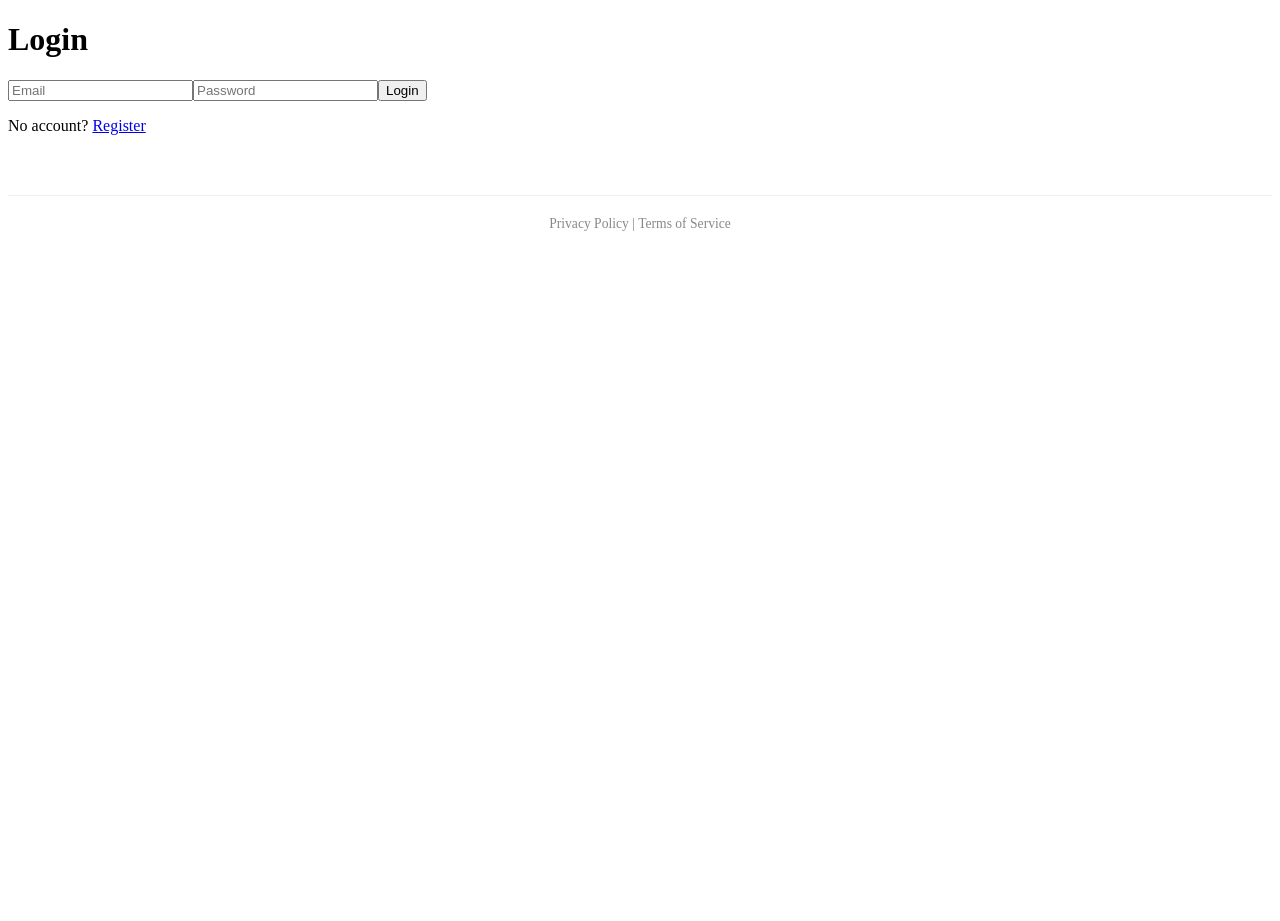
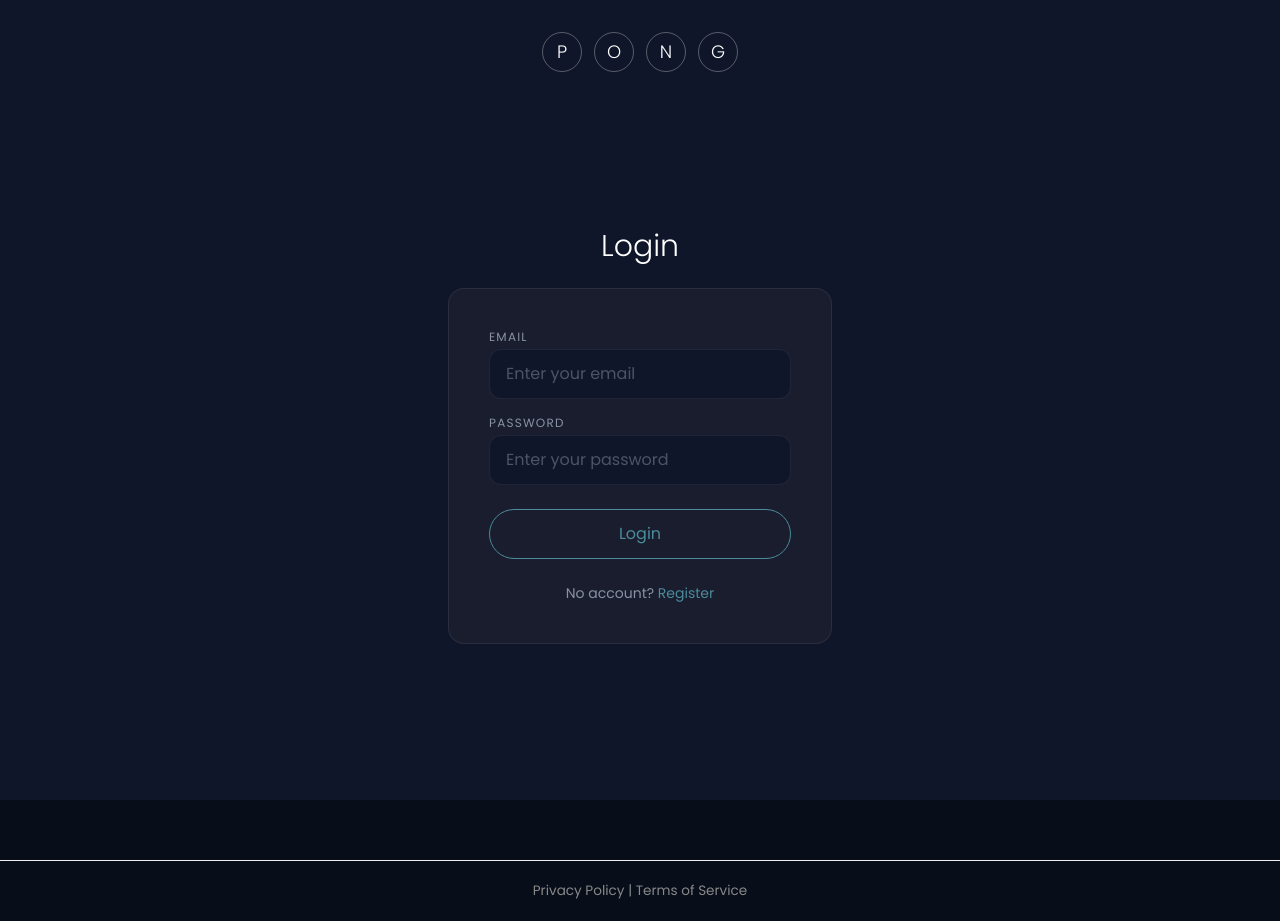
Before and after one commit to nakoriko/42transcendence, a Vue app in the folder frontend/: page /login in a window 1280 px wide. Before the commit the page ends 800 px from the top, so only its background shows below. Built offline with nearby package versions, Linux system fonts and the light colour scheme.

Commit message:
feat: add Tailwind CSS and style login view

```diff
--- a/frontend/index.html
+++ b/frontend/index.html
@@ -4,7 +4,8 @@
     <meta charset="UTF-8">
     <link rel="icon" href="/favicon.ico">
     <meta name="viewport" content="width=device-width, initial-scale=1.0">
-    <title>Vite App</title>
+    <title>PONG</title>
+    <link href="https://fonts.googleapis.com/css2?family=Poppins:wght@300;400;500;600&display=swap" rel="stylesheet">
   </head>
   <body>
     <div id="app"></div>
--- a/frontend/package.json
+++ b/frontend/package.json
@@ -9,6 +9,8 @@
     "preview": "vite preview"
   },
   "dependencies": {
+    "@tailwindcss/vite": "^4.3.0",
+    "tailwindcss": "^4.3.0",
     "vue": "^3.5.32",
     "vue-router": "^5.0.4"
   },
--- /dev/null
+++ b/frontend/src/components/AppLogo.vue
@@ -0,0 +1,8 @@
+<template>
+  <div class="flex gap-3">
+  <span v-for="letter in ['P','O','N','G']" :key="letter"
+    class="w-10 h-10 rounded-full border border-white/30 inline-flex items-center justify-center text-lg font-light text-white">
+    {{ letter }}
+  </span>
+  </div>
+</template>
--- a/frontend/src/main.js
+++ b/frontend/src/main.js
@@ -1,6 +1,8 @@
+import './style.css'
 import { createApp } from 'vue'
 import App from './App.vue'
 import router from './router'
+
 
 const app = createApp(App)
 
--- /dev/null
+++ b/frontend/src/style.css
@@ -0,0 +1,38 @@
+/* ************************************************************************** */
+/*                                                                            */
+/*                                                        :::      ::::::::   */
+/*   style.css                                          :+:      :+:    :+:   */
+/*                                                    +:+ +:+         +:+     */
+/*   By: nakoriko <nakoriko@student.42firenze.it    +#+  +:+       +#+        */
+/*                                                +#+#+#+#+#+   +#+           */
+/*   Created: 2026/06/07 11:38:29 by nakoriko          #+#    #+#             */
+/*   Updated: 2026/06/07 12:44:29 by nakoriko         ###   ########.fr       */
+/*                                                                            */
+/* ************************************************************************** */
+
+@import "tailwindcss";
+
+@theme {
+    --color-navy-900: #0f1629;
+    --color-navy-800: #1a1d2e;
+    --color-navy-700: #1a2f5a;
+    --color-muted: #8892a4;
+
+    --color-teal:  #4A8C9B;
+    --color-sage:  #ABC7C3;
+    --color-sand:  #F4C295;
+    --color-coral: #F8856D;
+
+    --font-sans: 'Poppins', sans-serif;
+
+    --radius-card: 16px;
+    --radius-pil: 50px;
+}
+
+@layer base {
+    body {
+        background-color: #080d1a;
+        color: white;
+        font-family: 'Poppins', sans-serif
+    }
+}
--- a/frontend/src/views/LoginView.vue
+++ b/frontend/src/views/LoginView.vue
@@ -1,6 +1,8 @@
 <script setup>
 import { ref } from 'vue'
 import { useRouter } from 'vue-router'
+import AppLogo from '@/components/AppLogo.vue'
+
 
 const email = ref('')
 const password = ref('')
@@ -35,12 +37,47 @@ async function handleLogin() {
 </script>
 
 <template>
-  <div>
-    <h1>Login</h1>
-    <input id="email" name="email" v-model="email" type="email" autocomplete="email" placeholder="Email" />
-    <input id="password" name="password" v-model="password" type="password" autocomplete="current-password" placeholder="Password" />
-    <p v-if="error">{{ error }}</p>
-    <button @click="handleLogin">Login</button>
-    <p>No account? <RouterLink to='/register'>Register</RouterLink></p>
+  <div class="min-h-screen bg-navy-900 flex flex-col px-4">
+
+    <!-- Лого вверху -->
+    <div class="pt-8 flex justify-center">
+      <AppLogo />
+    </div>
+
+    <!-- Контент по центру -->
+    <div class="flex-1 flex flex-col items-center justify-center gap-6">
+
+      <h1 class="text-3xl font-light text-white">Login</h1>
+
+      <div class="bg-navy-800 border border-white/[0.07] rounded-[16px] p-10 w-full max-w-sm">
+
+        <div class="space-y-4">
+          <div>
+            <label class="block text-xs text-muted mb-1 uppercase tracking-widest">Email</label>
+            <input v-model="email" type="email" placeholder="Enter your email"
+              class="w-full bg-navy-900 border border-white/[0.07] rounded-xl px-4 py-3 text-white placeholder:text-muted/50 focus:outline-none focus:border-teal/50 transition" />
+          </div>
+          <div>
+            <label class="block text-xs text-muted mb-1 uppercase tracking-widest">Password</label>
+            <input v-model="password" type="password" placeholder="Enter your password"
+              class="w-full bg-navy-900 border border-white/[0.07] rounded-xl px-4 py-3 text-white placeholder:text-muted/50 focus:outline-none focus:border-teal/50 transition" />
+          </div>
+        </div>
+
+        <p v-if="error" class="text-coral text-sm mt-3">{{ error }}</p>
+
+        <button @click="handleLogin"
+          class="w-full mt-6 border border-teal text-teal py-3 rounded-[50px] hover:bg-sage hover:border-transparent hover:text-navy-900 transition">
+          Login
+        </button>
+
+        <p class="text-center text-muted text-sm mt-6">
+          No account?
+          <RouterLink to="/register" class="text-teal hover:text-sand transition">Register</RouterLink>
+        </p>
+
+      </div>
+    </div>
+
   </div>
 </template>
--- a/frontend/vite.config.js
+++ b/frontend/vite.config.js
@@ -3,12 +3,14 @@ import { fileURLToPath, URL } from 'node:url'
 import { defineConfig } from 'vite'
 import vue from '@vitejs/plugin-vue'
 import vueDevTools from 'vite-plugin-vue-devtools'
+import tailwindcss from '@tailwindcss/vite'
 
 // https://vite.dev/config/
 export default defineConfig({
   plugins: [
     vue(),
     vueDevTools(),
+    tailwindcss(),
   ],
   server: {
     host: true,
```
Also changed, not shown: 1 other file (tests, documents, lock files or other folders).
